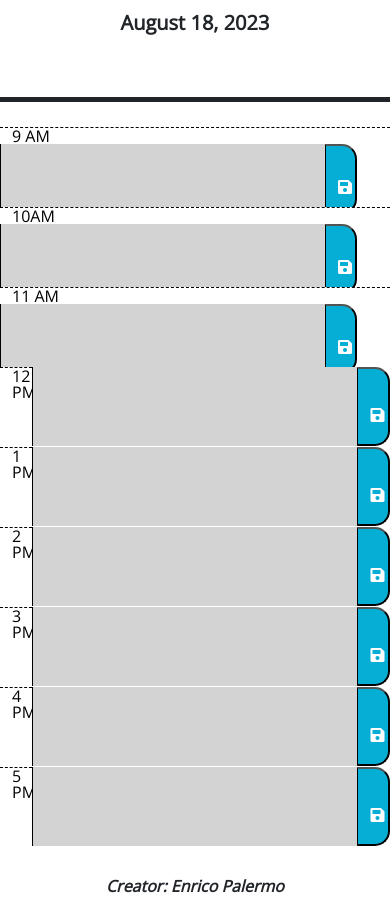
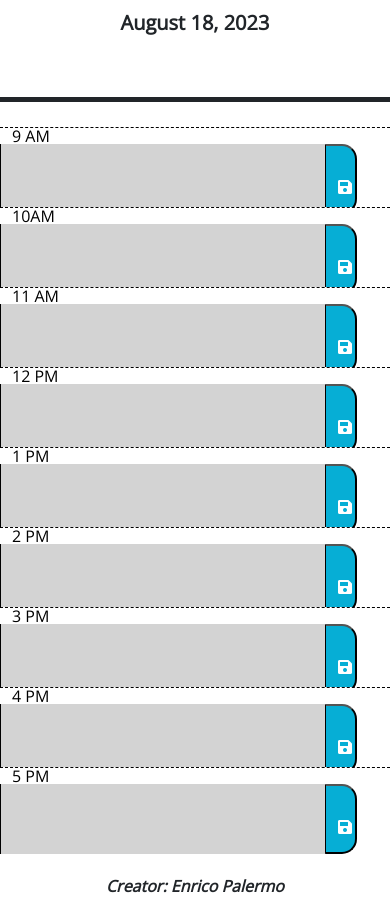
Before and after one commit to epalermobootcamp/scheduler.github.io, a plain HTML site: page index.html in a window 390 px wide. Shown: the part 188-1098 px from the top of the page. Drawn offline with nearby package versions, Linux system fonts and the light colour scheme.

Commit message:
Update index.html to adjust to smaller screen automatically

```diff
--- a/index.html
+++ b/index.html
@@ -51,42 +51,42 @@
         </button>
       </div>
       <div class="row">
-        <div class="hour col-1" id="time12">12 PM</div>
+        <div class="hour col-md-1" id="time12">12 PM</div>
         <textarea class="textBox textarea-12 col-10" id="12"></textarea>
         <button class="saveBtn col-1" type="button" id="button-addon4">
           <i class="fas fa-save"></i>
         </button>
       </div>
       <div class="row">
-        <div class="hour col-1" id="time1">1 PM</div>
+        <div class="hour col-md-1" id="time1">1 PM</div>
         <textarea class="textBox textarea-1 col-10" id="13"></textarea>
         <button class="saveBtn col-1" type="button" id="button-addon5">
           <i class="fas fa-save"></i>
         </button>
       </div>
       <div class="row">
-        <div class="hour col-1" id="time2">2 PM</div>
+        <div class="hour col-md-1" id="time2">2 PM</div>
         <textarea class="textBox textarea-2 col-10" id="14"></textarea>
         <button class="saveBtn col-1" type="button" id="button-addon6">
           <i class="fas fa-save"></i>
         </button>
       </div>
       <div class="row">
-        <div class="hour col-1" id="time3">3 PM</div>
+        <div class="hour col-md-1" id="time3">3 PM</div>
         <textarea class="textBox textarea-3 col-10" id="15"></textarea>
         <button class="saveBtn col-1" type="button" id="button-addon7">
           <i class="fas fa-save"></i>
         </button>
       </div>
       <div class="row">
-        <div class="hour col-1" id="time4">4 PM</div>
+        <div class="hour col-md-1" id="time4">4 PM</div>
         <textarea class="textBox textarea-4 col-10" id="16"></textarea>
         <button class="saveBtn col-1" type="button" id="button-addon8">
           <i class="fas fa-save"></i>
         </button>
       </div>
       <div class="row">
-        <div class="hour col-1" id="time5">5 PM</div>
+        <div class="hour col-md-1" id="time5">5 PM</div>
         <textarea class="textBox textarea-5 col-10" id="17"></textarea>
         <button class="saveBtn col-1" type="button" id="button-addon9">
           <i class="fas fa-save"></i>
```
